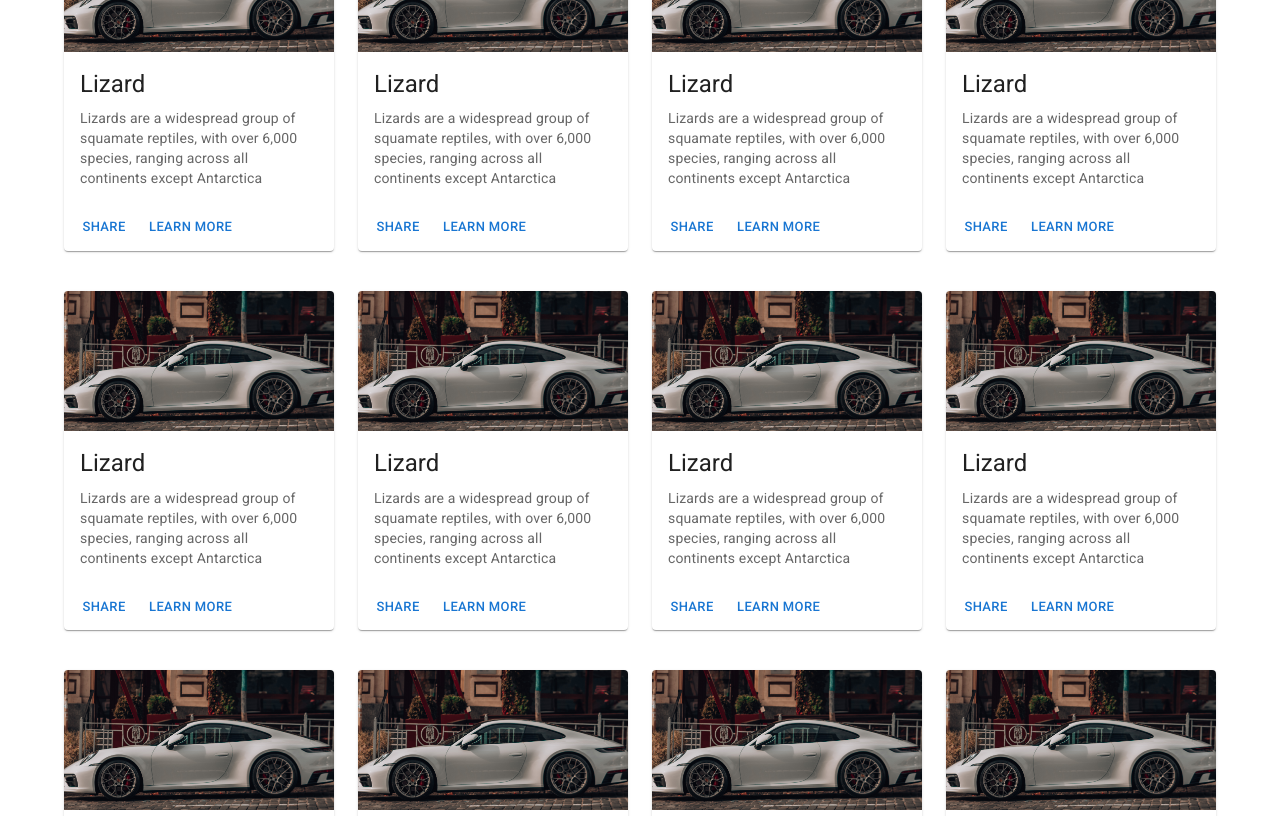
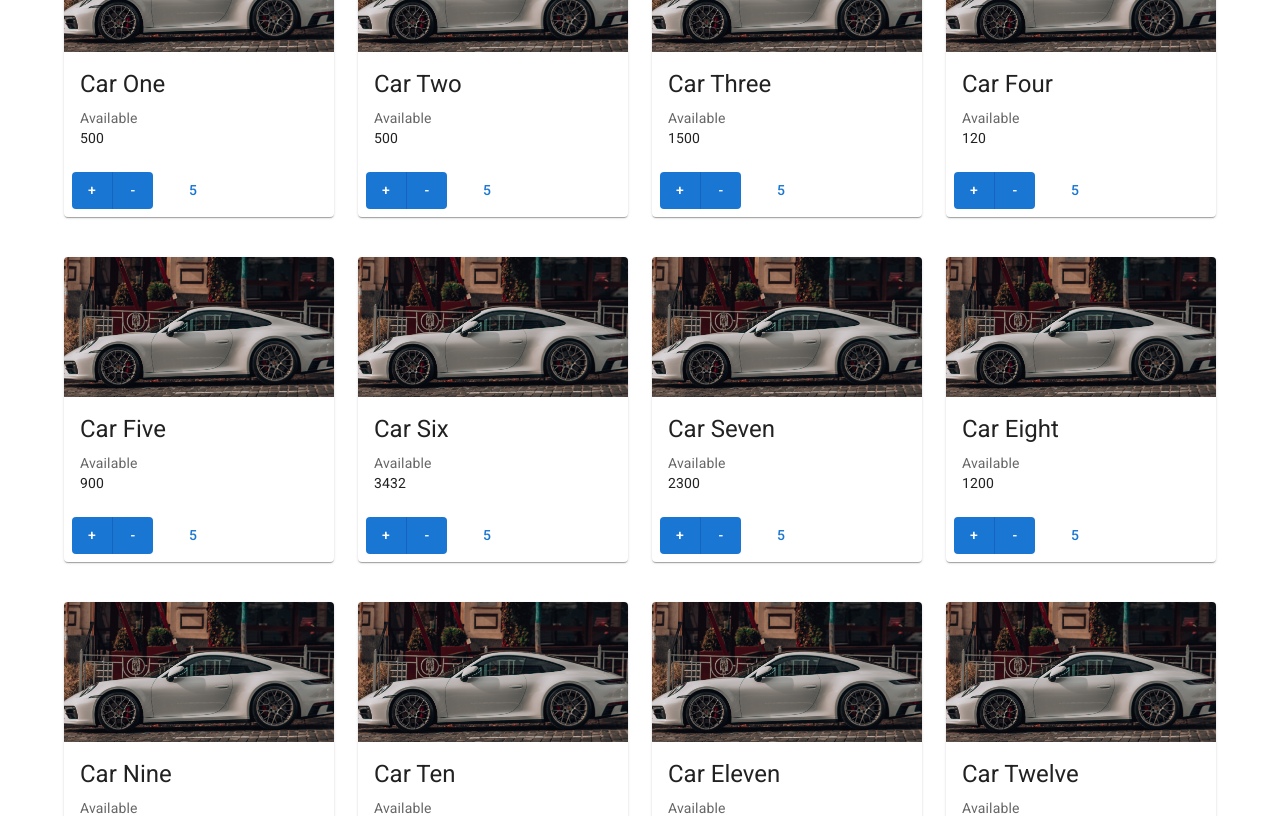
Before and after one commit to MaratSalakh/typeScriptPractice, a React (Vite) app: page / in a window 1280 px wide. Shown: the part 200-1016 px from the top of the page. Built offline with nearby package versions, Linux system fonts and the light colour scheme.

Commit message:
throw props in MediaCard

```diff
--- a/src/assets/productsList.ts
+++ b/src/assets/productsList.ts
@@ -2,23 +2,24 @@ export type Product = {
   count: number,
   price: number,
   img: string,
+  name: string,
 };
 
 const productsList: Product[] = [
-  { count: 10, price: 500, img: './src/assets/1.png', },
-  { count: 223, price: 500, img: './src/assets/1.png', },
-  { count: 1424, price: 1500, img: './src/assets/1.png', },
-  { count: 12314, price: 120, img: './src/assets/1.png', },
-  { count: 123, price: 900, img: './src/assets/1.png', },
-  { count: 23, price: 3432, img: './src/assets/1.png', },
-  { count: 234, price: 2300, img: './src/assets/1.png', },
-  { count: 234, price: 1200, img: './src/assets/1.png', },
-  { count: 234, price: 1000, img: './src/assets/1.png', },
-  { count: 234, price: 900, img: './src/assets/1.png', },
-  { count: 234, price: 800, img: './src/assets/1.png', },
-  { count: 235, price: 700, img: './src/assets/1.png', },
-  { count: 3446, price: 600, img: './src/assets/1.png', },
-  { count: 345, price: 400, img: './src/assets/1.png', },
+  { count: 10, price: 500, img: './src/assets/1.png', name: 'Car One', },
+  { count: 223, price: 500, img: './src/assets/1.png', name: 'Car Two', },
+  { count: 1424, price: 1500, img: './src/assets/1.png', name: 'Car Three' },
+  { count: 12314, price: 120, img: './src/assets/1.png', name: 'Car Four' },
+  { count: 123, price: 900, img: './src/assets/1.png', name: 'Car Five' },
+  { count: 23, price: 3432, img: './src/assets/1.png', name: 'Car Six' },
+  { count: 234, price: 2300, img: './src/assets/1.png', name: 'Car Seven' },
+  { count: 234, price: 1200, img: './src/assets/1.png', name: 'Car Eight' },
+  { count: 234, price: 1000, img: './src/assets/1.png', name: 'Car Nine' },
+  { count: 234, price: 900, img: './src/assets/1.png', name: 'Car Ten' },
+  { count: 234, price: 800, img: './src/assets/1.png', name: 'Car Eleven' },
+  { count: 235, price: 700, img: './src/assets/1.png', name: 'Car Twelve' },
+  { count: 3446, price: 600, img: './src/assets/1.png', name: 'Car Thirteen' },
+  { count: 345, price: 400, img: './src/assets/1.png', name: 'Car Fourteen' },
 ];
 
 export default productsList;
--- a/src/components/MediaCard.tsx
+++ b/src/components/MediaCard.tsx
@@ -4,29 +4,40 @@ import CardContent from '@mui/material/CardContent';
 import CardMedia from '@mui/material/CardMedia';
 import Button from '@mui/material/Button';
 import Typography from '@mui/material/Typography';
+import { ButtonGroup } from '@mui/material';
+import { Product } from '../assets/productsList';
 
-export default function MediaCard(props: { img: string }) {
-  const { img } = props;
-
+export default function MediaCard(props: { product: Product, i: number }) {
+  const { name, img, count, price } = props.product;
+  // сделать onclick и изменение состояния через immutable helper
   return (
     <Card sx={{ maxWidth: 345 }}>
       <CardMedia
         sx={{ height: 140 }}
         image={img}
-        title="green iguana"
+        title="Car"
       />
       <CardContent>
         <Typography gutterBottom variant="h5" component="div">
-          Lizard
+          {name}
         </Typography>
         <Typography variant="body2" color="text.secondary">
-          Lizards are a widespread group of squamate reptiles, with over 6,000
-          species, ranging across all continents except Antarctica
+          {count > 0 ? 'Available' : 'Not available'}
+        </Typography>
+        <Typography variant="body2">
+          {price}
         </Typography>
       </CardContent>
       <CardActions>
-        <Button size="small">Share</Button>
-        <Button size="small">Learn More</Button>
+        <ButtonGroup
+          disableElevation
+          variant="contained"
+          aria-label="Disabled elevation buttons"
+        >
+          <Button>+</Button>
+          <Button>-</Button>
+        </ButtonGroup>
+        <Button>5</Button>
       </CardActions>
     </Card>
   );
--- a/src/components/ShowCase.tsx
+++ b/src/components/ShowCase.tsx
@@ -8,9 +8,9 @@ function ShowCase(props: { products: Product[] }) {
   return (
     <Container maxWidth="lg">
       <Grid container rowSpacing={5} columnSpacing={{ xs: 1, sm: 2, md: 3 }}>
-        {products.map((product: Product) => (
+        {products.map((product: Product, i: number) => (
           <Grid item xs={12} sm={6} md={3}>
-            <MediaCard img={product.img}></MediaCard>
+            <MediaCard product={product} i={i}></MediaCard>
           </Grid>
         ))}
       </Grid>
```
